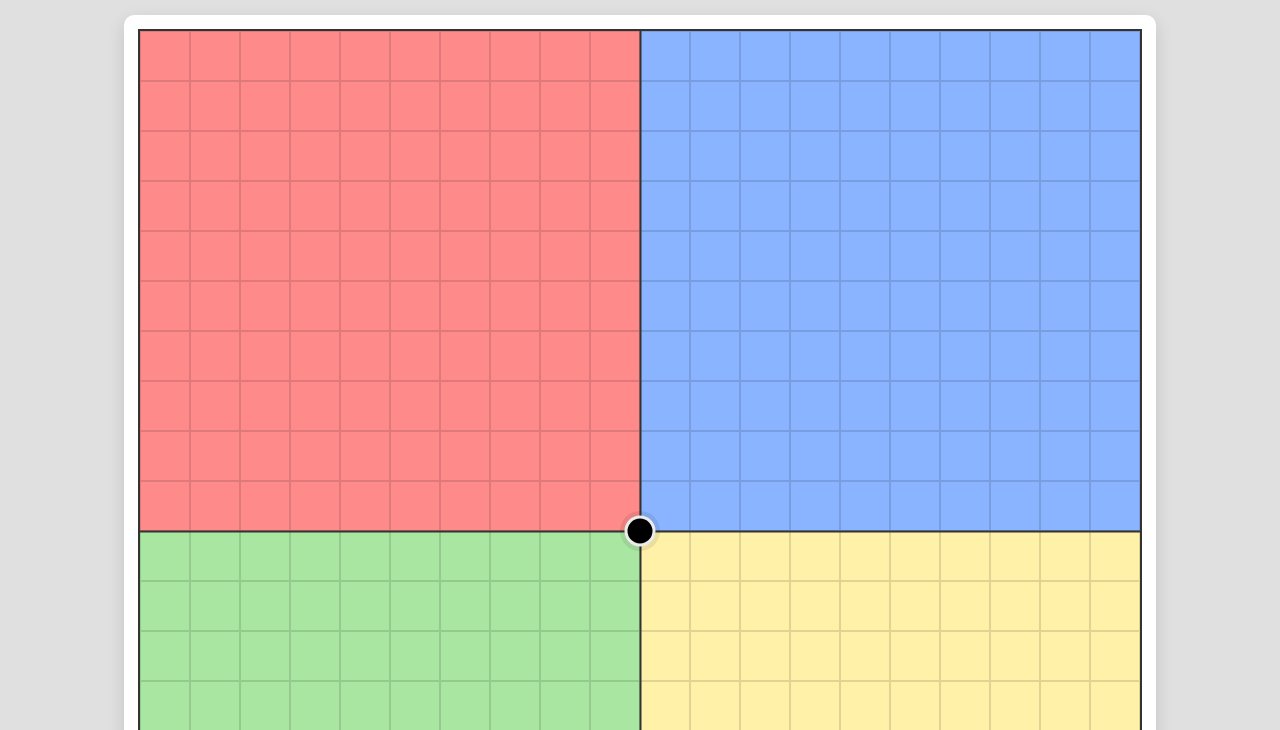
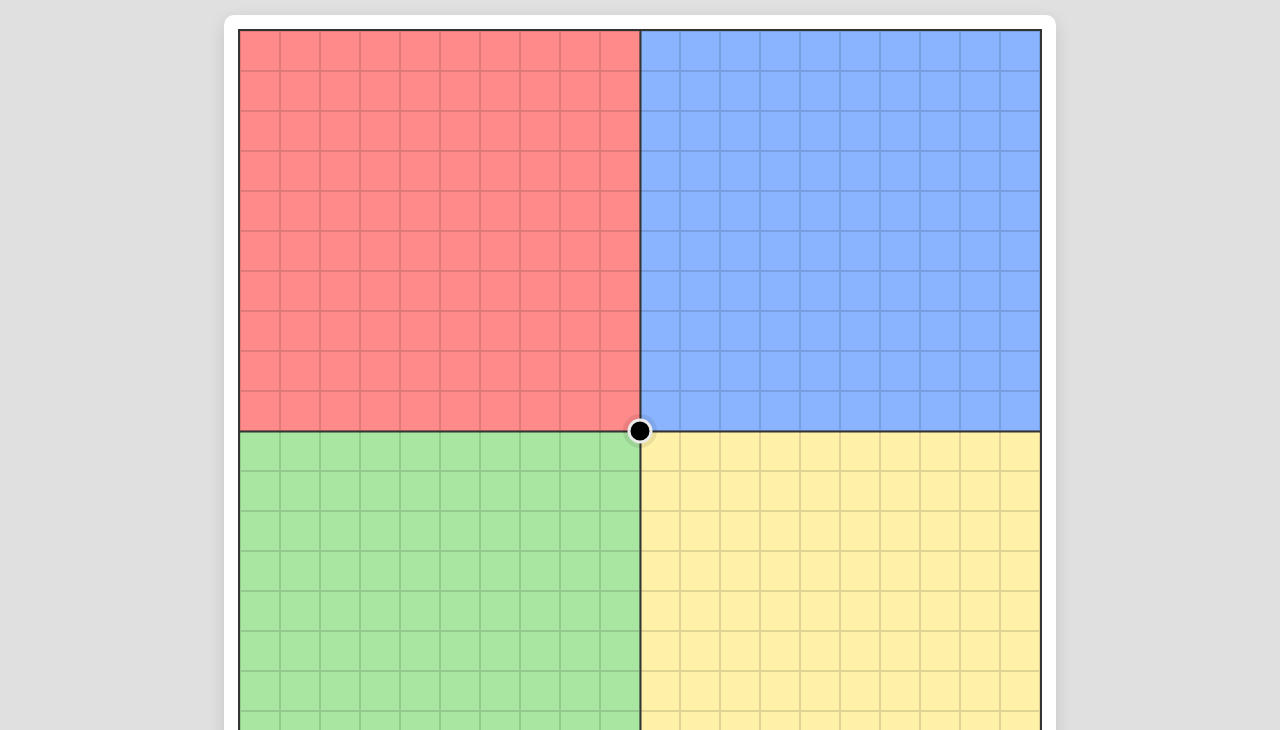
Before and after one commit to SaraLuxemburg36/PoliticalValuesTest, a plain HTML site: page results.html in a window 1280 px wide. Shown: the part 70-800 px from the top of the page. Drawn offline with Linux system fonts and the light colour scheme.

Commit message:
Update results.html

```diff
--- a/results.html
+++ b/results.html
@@ -68,7 +68,7 @@
   <h1>I tuoi risultati</h1>
 
   <div class="frame">
-    <canvas id="compass" width="1000" height="1000" aria-label="Political compass result"></canvas>
+    <canvas id="compass" width="800" height="800" aria-label="Political compass result"></canvas>
 
     <div class="values">
       <div>Coordinata X (economico): <strong id="x-val">0.00</strong></div>
```
